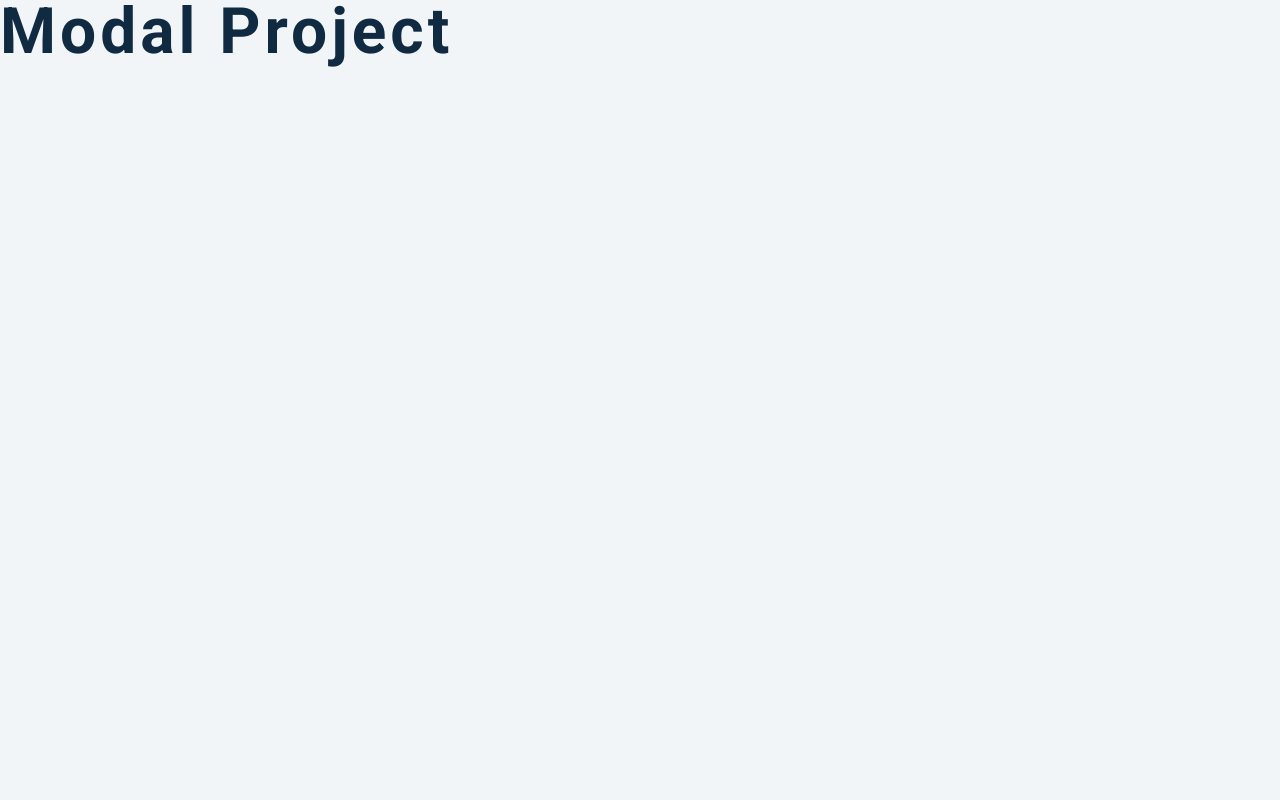
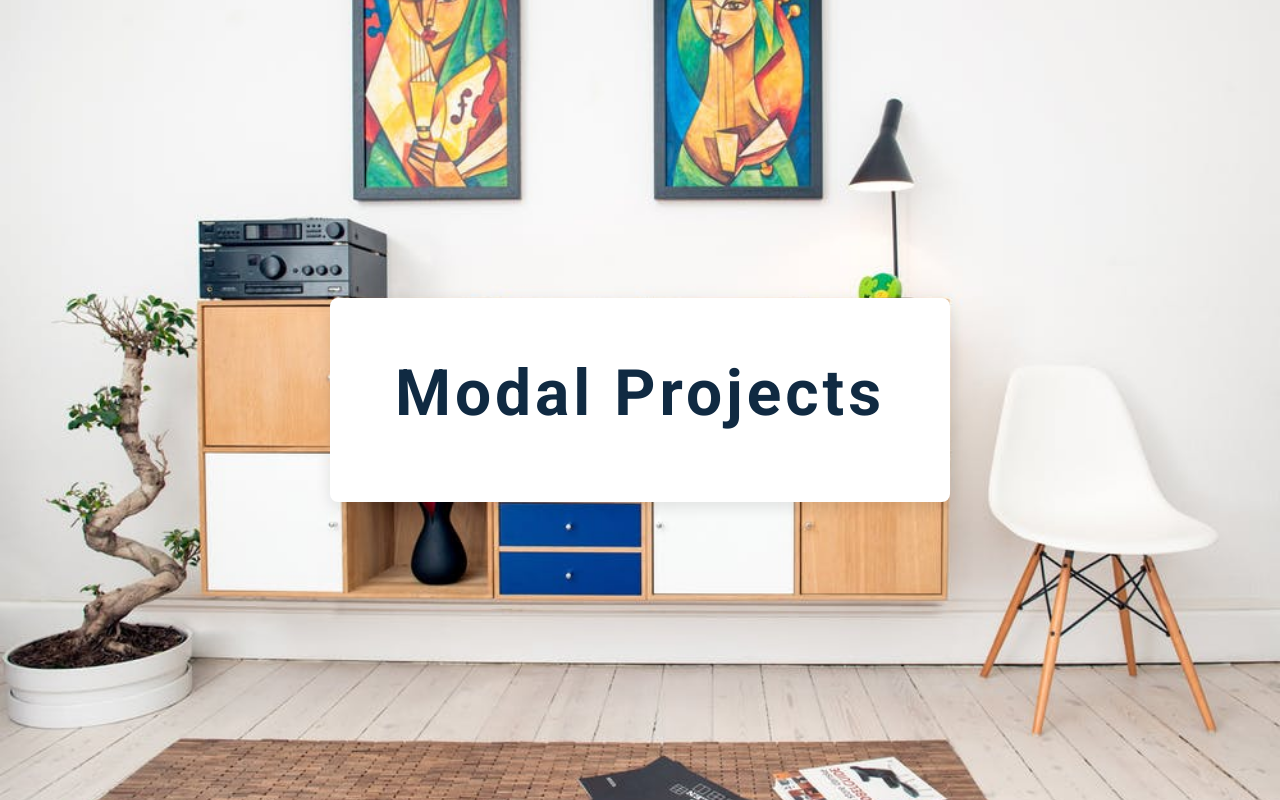
Before and after one commit to YakubuAmidu/modals, a plain HTML site: page index.html in a window 1280 px wide. Drawn offline with Linux system fonts and the light colour scheme.

Commit message:
Commiting changes

```diff
--- a/index.html
+++ b/index.html
@@ -13,7 +13,12 @@
     <link rel="stylesheet" href="styles.css" />
   </head>
   <body>
-    <h1>modal project</h1>
+    <!--hero-->
+    <header class="hero">
+      <div class="banner">
+        <h1>Modal projects</h1>
+      </div>
+    </header>
     <!-- javascript -->
     <script src="app.js"></script>
   </body>
```
